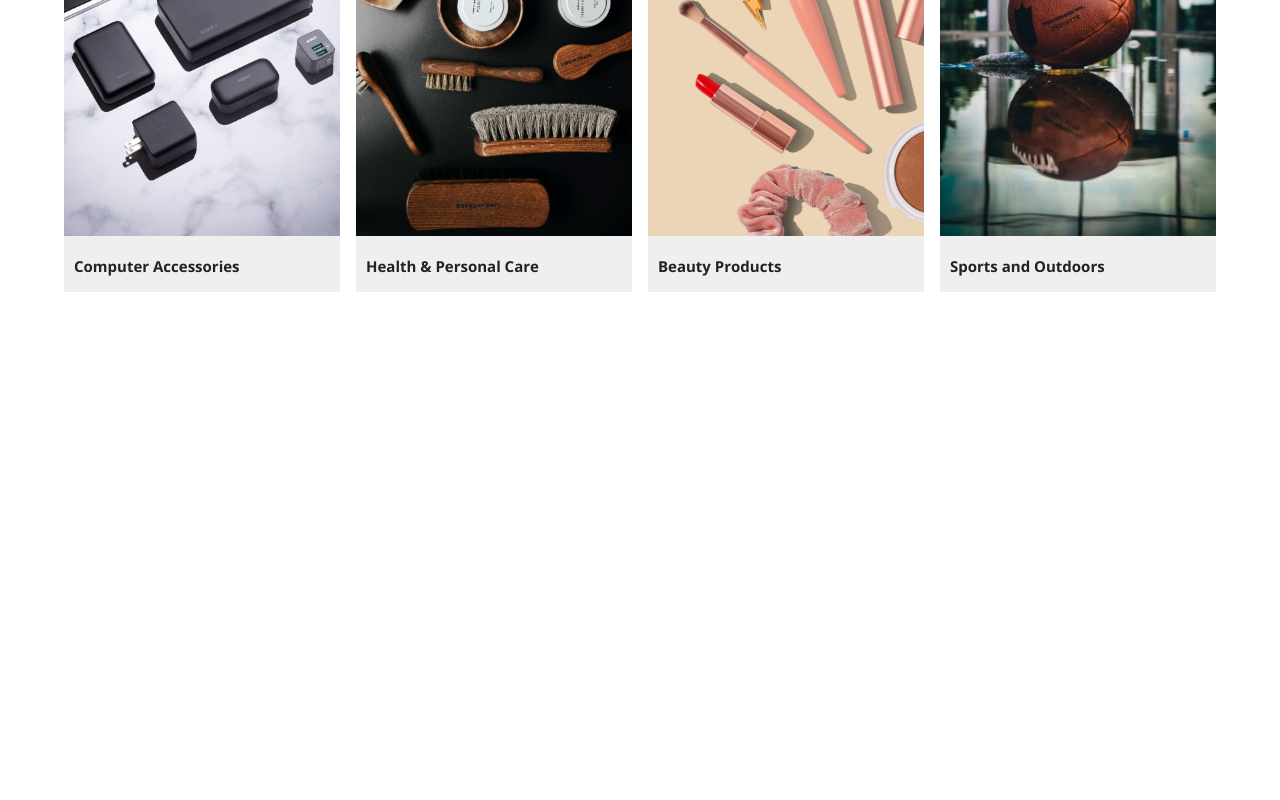
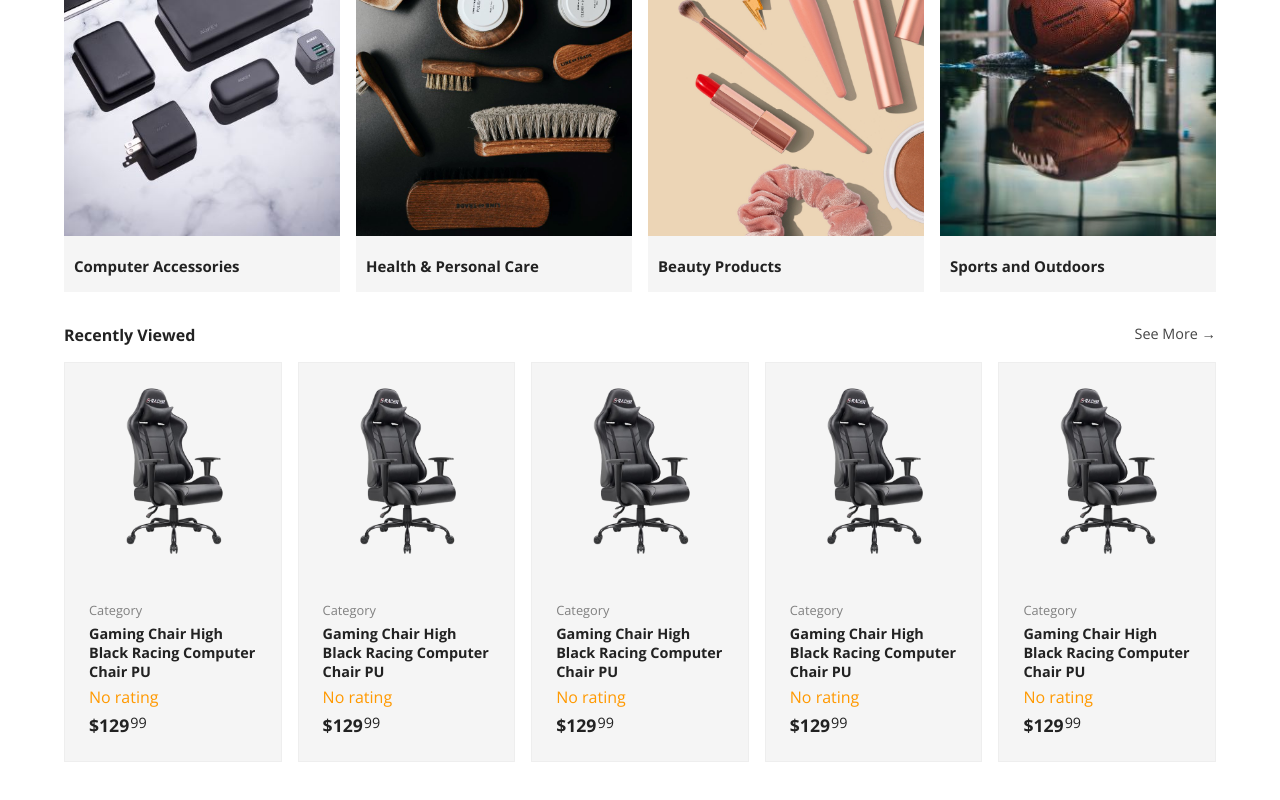
Before and after one commit to greatochuko/amazon-clone, a React (Vite) app: page / in a window 1280 px wide. Shown: the part 996-1796 px from the top of the page. Built offline with nearby package versions, Linux system fonts and the light colour scheme.

Commit message:
finished RecentlyViewed component

```diff
--- a/src/components/Categories.jsx
+++ b/src/components/Categories.jsx
@@ -1,12 +1,10 @@
 import styles from "./Categories.module.css";
+import SectionHeader from "./SectionHeader";
 
 export default function Categories() {
   return (
     <section className={styles.categories}>
-      <div className={styles.header}>
-        <h2>Shop By Categories</h2>
-        <a href="#">See all Categories &rarr;</a>
-      </div>
+      <SectionHeader title="Shop By Categories" link="See all Categories" />
       <div className={styles.categoriesContianer}>
         <div className={styles.category}>
           <img
--- a/src/components/Categories.module.css
+++ b/src/components/Categories.module.css
@@ -2,27 +2,6 @@
   width: 90%;
   margin: auto;
   margin-top: 2rem;
-}
-
-.header {
-  display: flex;
-  justify-content: space-between;
-  margin-bottom: 1rem;
-}
-
-.header h2 {
-  font-size: 1rem;
-  color: #222;
-}
-
-.header a {
-  color: #444;
-  font-size: 0.9rem;
-  transition: color 0.15s;
-}
-
-.header a:hover {
-  color: #146eb4;
 }
 
 .categoriesContianer {
@@ -35,7 +14,7 @@
   display: flex;
   flex-direction: column;
   gap: 10px;
-  background-color: #efefef;
+  background-color: #f5f5f5;
   transition: transform 0.3s;
 }
 
--- a/src/components/HotDeals.jsx
+++ b/src/components/HotDeals.jsx
@@ -1,4 +1,4 @@
-import styles from "./hotDeal.module.css";
+import styles from "./hotDeals.module.css";
 
 export default function QuickAccess() {
   return (
--- /dev/null
+++ b/src/components/Product.jsx
@@ -0,0 +1,23 @@
+import styles from "./Product.module.css";
+
+export default function Product() {
+  return (
+    <div className={styles.product}>
+      <img
+        src="gaming-chair.png"
+        alt="gaming chair"
+        className={styles.productImage}
+      />
+      <div className={styles.productDetails}>
+        <p className={styles.productCategory}>Category</p>
+        <h4 className={styles.productName}>
+          Gaming Chair High Black Racing Computer Chair PU
+        </h4>
+        <p className={styles.rating}>No rating</p>
+        <p className={styles.price}>
+          $129<span>99</span>
+        </p>
+      </div>
+    </div>
+  );
+}
--- /dev/null
+++ b/src/components/Product.module.css
@@ -0,0 +1,57 @@
+.product {
+  background-color: #f5f5f5;
+  padding: 1.5rem;
+  display: flex;
+  flex-direction: column;
+  transition: box-shadow 0.3s;
+  border: solid 1px #eee;
+}
+
+.product:hover {
+  box-shadow: 0 0 10px 1px #eee;
+}
+
+.product:hover .productImage {
+  transform: scale(1.1);
+}
+
+.productImage {
+  width: 100%;
+  object-fit: cover;
+  transition: transform 0.3s;
+}
+
+.productDetails {
+  flex: 1;
+  display: flex;
+  flex-direction: column;
+  justify-content: flex-end;
+  gap: 5px;
+}
+
+.productCategory {
+  font-size: 0.8rem;
+  color: gray;
+}
+
+.productName {
+  color: #222;
+  font-size: 0.9rem;
+}
+
+.price {
+  font-size: 1.1rem;
+  font-weight: bold;
+  color: #222;
+  display: flex;
+  gap: 1px;
+}
+
+.price span {
+  font-size: 0.9rem;
+  font-weight: normal;
+}
+
+.rating {
+  color: #ff9900;
+}
--- /dev/null
+++ b/src/components/ProductGrid.jsx
@@ -0,0 +1,18 @@
+import Product from "./Product";
+import styles from "./ProductGrid.module.css";
+import SectionHeader from "./SectionHeader";
+
+const products = [1, 2, 3, 4, 5];
+
+export default function ProductGrid() {
+  return (
+    <div className={styles.productGrid}>
+      <SectionHeader title="Recently Viewed" link="See More" />
+      <div className={styles.products}>
+        {products.map((product) => (
+          <Product key={product} />
+        ))}
+      </div>
+    </div>
+  );
+}
--- /dev/null
+++ b/src/components/ProductGrid.module.css
@@ -0,0 +1,14 @@
+.productGrid {
+  width: 90%;
+  margin: auto;
+  margin-top: 2rem;
+}
+
+.products {
+  display: grid;
+  grid-template-columns: repeat(auto-fill, minmax(200px, 1fr));
+  grid-auto-rows: 400px;
+  flex-wrap: wrap;
+  justify-content: space-between;
+  gap: 1rem;
+}
--- /dev/null
+++ b/src/components/SectionHeader.jsx
@@ -0,0 +1,10 @@
+import styles from "./SectionHeader.module.css";
+
+export default function SectionHeader({ title, link }) {
+  return (
+    <div className={styles.header}>
+      <h2>{title}</h2>
+      {link && <a href="#">{link} &rarr;</a>}
+    </div>
+  );
+}
--- /dev/null
+++ b/src/components/SectionHeader.module.css
@@ -0,0 +1,20 @@
+.header {
+  display: flex;
+  justify-content: space-between;
+  margin-bottom: 1rem;
+}
+
+.header h2 {
+  font-size: 1rem;
+  color: #222;
+}
+
+.header a {
+  color: #444;
+  font-size: 0.9rem;
+  transition: color 0.15s;
+}
+
+.header a:hover {
+  color: #146eb4;
+}
--- a/src/pages/HomePage.jsx
+++ b/src/pages/HomePage.jsx
@@ -1,6 +1,7 @@
 import Categories from "../components/Categories";
 import Hero from "../components/Hero";
 import HotDeals from "../components/HotDeals";
+import ProductGrid from "../components/ProductGrid";
 
 export default function HomePage() {
   return (
@@ -8,6 +9,7 @@ export default function HomePage() {
       <Hero />
       <HotDeals />
       <Categories />
+      <ProductGrid title="Last Viewed" link="See More" />
     </main>
   );
 }
```
Also changed, not shown: public/gaming-chair.png (added), src/components/HotDeals.module.css (renamed from src/components/HotDeal.module.css).
